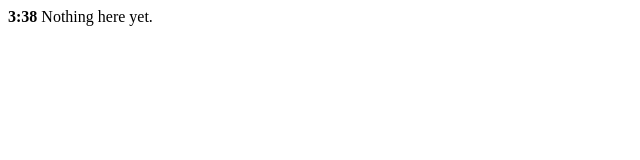
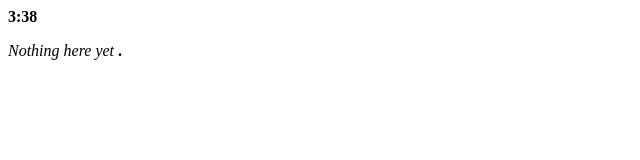
Before and after one commit to matcheydj/matcheydj.github.io, a plain HTML site: page index.html in a window 1280 px wide. Shown: the whole page, without its empty margins (0-640 px from the left). Drawn offline with Linux system fonts and the light colour scheme.

Commit message:
Update index.html

```diff
--- a/index.html
+++ b/index.html
@@ -14,5 +14,5 @@
       //-->
     </script>
   </head>
-  <body>Nothing here yet.</body>
+  <body><p><em>Nothing here yet</em>&nbsp;<b>.</b></p></body>
 </html>
```
